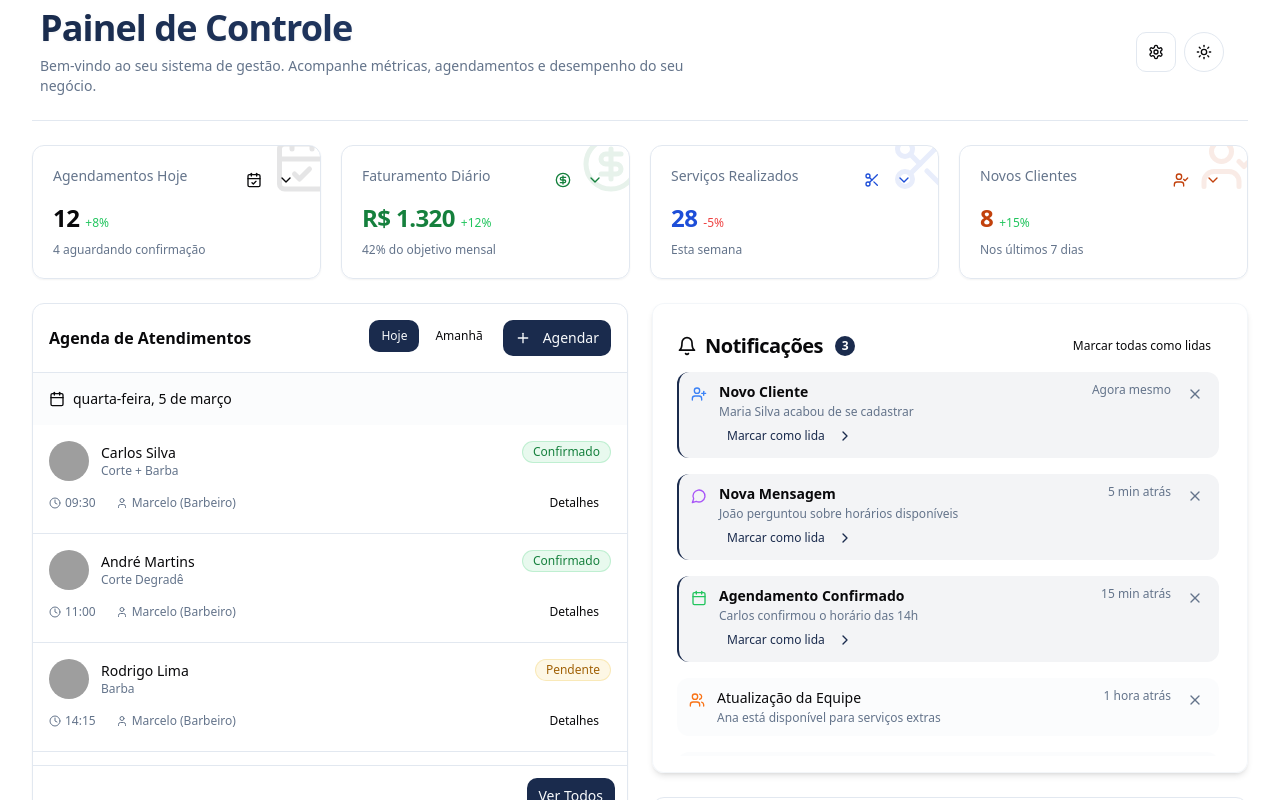
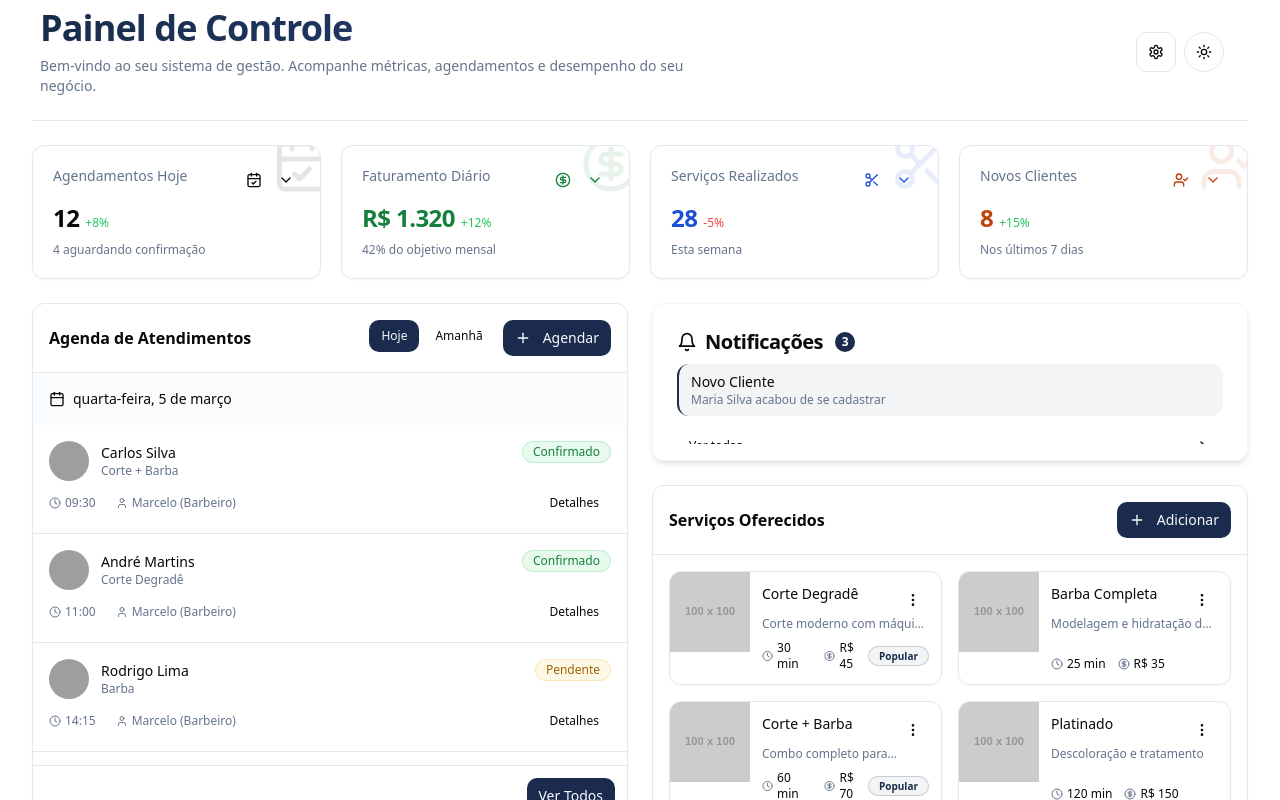
Before and after one commit to brunomoreiradeassis/site-barbearia-dashboard, a React (Vite) app: page / in a window 1280 px wide. Shown: the top 800 px of the page. Built offline with nearby package versions, Linux system fonts and the light colour scheme; grey boxes are pictures that could not be loaded.

Commit message:
Reduce added code
The prompt requested a reduction in the amount of code added.

```diff
--- a/src/components/dashboard/NotificationsCard.tsx
+++ b/src/components/dashboard/NotificationsCard.tsx
@@ -1,136 +1,14 @@
 
 import React from "react";
-import {
-  Bell,
-  UserPlus,
-  MessageCircle,
-  Calendar,
-  Users,
-  Award,
-  Activity,
-  ChevronRight,
-  X
-} from "lucide-react";
+import { Bell, ChevronRight } from "lucide-react";
 import { Card, CardContent, CardHeader, CardTitle } from "@/components/ui/card";
-import { cn } from "@/lib/utils";
 import { Button } from "@/components/ui/button";
-import { useToast } from "@/hooks/use-toast";
-
-interface Notification {
-  id: string;
-  type: 'client' | 'message' | 'appointment' | 'team' | 'loyalty' | 'service';
-  title: string;
-  description: string;
-  time: string;
-  read: boolean;
-}
 
 export function NotificationsCard() {
-  const { toast } = useToast();
-  const [notifications, setNotifications] = React.useState<Notification[]>([
-    {
-      id: '1',
-      type: 'client',
-      title: 'Novo Cliente',
-      description: 'Maria Silva acabou de se cadastrar',
-      time: 'Agora mesmo',
-      read: false
-    },
-    {
-      id: '2',
-      type: 'message',
-      title: 'Nova Mensagem',
-      description: 'João perguntou sobre horários disponíveis',
-      time: '5 min atrás',
-      read: false
-    },
-    {
-      id: '3',
-      type: 'appointment',
-      title: 'Agendamento Confirmado',
-      description: 'Carlos confirmou o horário das 14h',
-      time: '15 min atrás',
-      read: false
-    },
-    {
-      id: '4',
-      type: 'team',
-      title: 'Atualização da Equipe',
-      description: 'Ana está disponível para serviços extras',
-      time: '1 hora atrás',
-      read: true
-    },
-    {
-      id: '5',
-      type: 'loyalty',
-      title: 'Bônus de Fidelidade',
-      description: 'Patrícia ganhou um corte grátis',
-      time: '3 horas atrás',
-      read: true
-    },
-    {
-      id: '6',
-      type: 'service',
-      title: 'Novo Serviço',
-      description: 'Tratamento capilar adicionado ao catálogo',
-      time: '5 horas atrás',
-      read: true
-    },
-  ]);
-
-  const getIcon = (type: Notification['type']) => {
-    switch (type) {
-      case 'client':
-        return <UserPlus className="h-4 w-4 text-blue-500" />;
-      case 'message':
-        return <MessageCircle className="h-4 w-4 text-purple-500" />;
-      case 'appointment':
-        return <Calendar className="h-4 w-4 text-green-500" />;
-      case 'team':
-        return <Users className="h-4 w-4 text-orange-500" />;
-      case 'loyalty':
-        return <Award className="h-4 w-4 text-yellow-500" />;
-      case 'service':
-        return <Activity className="h-4 w-4 text-red-500" />;
-      default:
-        return <Bell className="h-4 w-4 text-gray-500" />;
-    }
-  };
-
-  const markAsRead = (id: string) => {
-    setNotifications(
-      notifications.map((notification) =>
-        notification.id === id ? { ...notification, read: true } : notification
-      )
-    );
-    toast({
-      title: "Notificação marcada como lida",
-      description: "A notificação foi marcada como lida com sucesso",
-    });
-  };
-
-  const dismissNotification = (id: string) => {
-    setNotifications(notifications.filter((notification) => notification.id !== id));
-    toast({
-      title: "Notificação removida",
-      description: "A notificação foi removida com sucesso",
-    });
-  };
-
-  const markAllAsRead = () => {
-    setNotifications(
-      notifications.map((notification) => ({ ...notification, read: true }))
-    );
-    toast({
-      title: "Todas notificações lidas",
-      description: "Todas as notificações foram marcadas como lidas",
-    });
-  };
-
-  const unreadCount = notifications.filter(n => !n.read).length;
+  const unreadCount = 3;
 
   return (
-    <Card className="border-border/40 shadow-md hover:shadow-lg transition-all duration-300">
+    <Card className="border-border/40 shadow-md">
       <CardHeader className="flex flex-row items-center justify-between pb-2 space-y-0">
         <CardTitle className="text-xl font-bold flex items-center gap-2">
           <Bell className="h-5 w-5" />
@@ -141,73 +19,20 @@ export function NotificationsCard() {
             </span>
           )}
         </CardTitle>
-        <Button
-          variant="ghost"
-          size="sm"
-          className="text-xs"
-          onClick={markAllAsRead}
-        >
-          Marcar todas como lidas
-        </Button>
       </CardHeader>
       <CardContent className="pb-4">
-        <div className="space-y-4 max-h-96 overflow-y-auto pr-1 scrollbar-none">
-          {notifications.length === 0 ? (
-            <div className="text-center py-6 text-muted-foreground">
-              Nenhuma notificação para exibir
-            </div>
-          ) : (
-            notifications.map((notification) => (
-              <div
-                key={notification.id}
-                className={cn(
-                  "relative flex items-start space-x-3 px-3 py-2.5 rounded-lg transition-all",
-                  notification.read
-                    ? "bg-muted/30"
-                    : "bg-primary/5 border-l-2 border-primary"
-                )}
-              >
-                <div className="flex-shrink-0 mt-1">
-                  {getIcon(notification.type)}
-                </div>
-                <div className="flex-1 min-w-0">
-                  <div className="flex justify-between">
-                    <p className={cn(
-                      "text-sm font-medium",
-                      !notification.read && "font-semibold"
-                    )}>
-                      {notification.title}
-                    </p>
-                    <span className="text-xs text-muted-foreground">
-                      {notification.time}
-                    </span>
-                  </div>
-                  <p className="text-xs text-muted-foreground mt-0.5">
-                    {notification.description}
-                  </p>
-                  {!notification.read && (
-                    <Button
-                      variant="ghost"
-                      size="sm"
-                      className="text-xs mt-1 h-6 px-2 text-primary"
-                      onClick={() => markAsRead(notification.id)}
-                    >
-                      Marcar como lida <ChevronRight className="ml-1 h-3 w-3" />
-                    </Button>
-                  )}
+        <div className="space-y-3 max-h-20 overflow-y-auto">
+          <div className="bg-primary/5 border-l-2 border-primary px-3 py-2 rounded-lg">
+            <p className="text-sm font-medium">Novo Cliente</p>
+            <p className="text-xs text-muted-foreground">Maria Silva acabou de se cadastrar</p>
           </div>
           <Button
             variant="ghost"
             size="sm"
-                  className="h-6 w-6 p-0 text-muted-foreground hover:text-foreground"
-                  onClick={() => dismissNotification(notification.id)}
+            className="w-full text-xs justify-between"
           >
-                  <X className="h-3.5 w-3.5" />
-                  <span className="sr-only">Descartar</span>
+            Ver todas <ChevronRight className="h-3 w-3" />
           </Button>
-              </div>
-            ))
-          )}
         </div>
       </CardContent>
     </Card>
```
Lines whose indentation alone changed are shown as unchanged.
